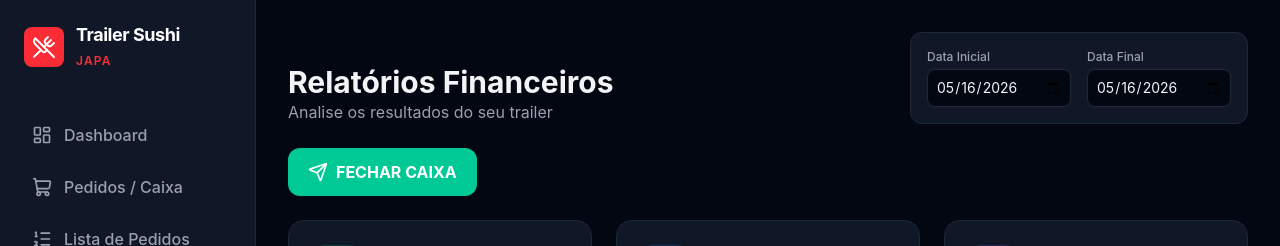
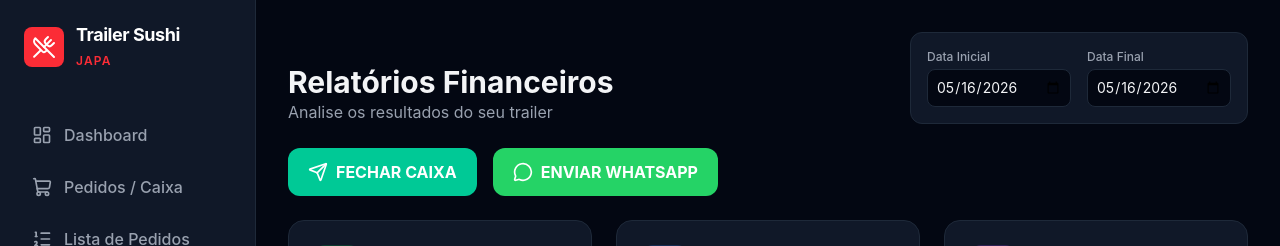
Before and after one commit to patysaemi/Sushijapaa2, a React (Vite) app: page /relatorios in a window 1280 px wide. Shown: the top 246 px of the page. Built offline with nearby package versions, Linux system fonts and the light colour scheme; no server answers; the database is empty.

Commit message:
botao whats

```diff
--- a/src/pages/Relatorios.tsx
+++ b/src/pages/Relatorios.tsx
@@ -1,7 +1,7 @@
 import { useState, useEffect } from 'react';
 import { supabase } from '../lib/supabase';
 import { startOfDay, endOfDay, format } from 'date-fns';
-import { Calendar, DollarSign, ShoppingBag, Send, AlertCircle, CheckCircle2 } from 'lucide-react';
+import { Calendar, DollarSign, ShoppingBag, Send, AlertCircle, CheckCircle2, MessageCircle } from 'lucide-react';
 import type { Pedido, PedidoItem } from '../types/database';
 
 export default function Relatorios() {
@@ -15,6 +15,8 @@ export default function Relatorios() {
 
   const [enviandoN8n, setEnviandoN8n] = useState(false);
   const [n8nStatus, setN8nStatus] = useState<'idle' | 'success' | 'error'>('idle');
+  const [enviandoWhats, setEnviandoWhats] = useState(false);
+  const [whatsStatus, setWhatsStatus] = useState<'idle' | 'success' | 'error'>('idle');
 
   useEffect(() => {
     fetchRelatorio();
@@ -115,6 +117,55 @@ export default function Relatorios() {
     }
   };
 
+  const enviarWhatsApp = async () => {
+    const webhookUrl = localStorage.getItem('n8n_webhook_url');
+
+    if (!webhookUrl) {
+      alert("Por favor, configure a URL do webhook do n8n nas Configurações.");
+      return;
+    }
+
+    setEnviandoWhats(true);
+    setWhatsStatus('idle');
+
+    try {
+      const payload = {
+        event: 'relatorio_financeiro',
+        dataInicio,
+        dataFim,
+        faturamentoTotal,
+        ticketMedio,
+        totalPedidos: pedidos.length,
+        pagamentos,
+        topProdutos: topProdutos.map(([nome, dados]) => ({
+          nome,
+          quantidade: dados.qtd,
+          receita: dados.receita
+        }))
+      };
+
+      const response = await fetch(webhookUrl, {
+        method: 'POST',
+        headers: {
+          'Content-Type': 'application/json'
+        },
+        body: JSON.stringify(payload)
+      });
+
+      if (!response.ok) {
+        throw new Error('Erro na requisição pro webhook');
+      }
+
+      setWhatsStatus('success');
+    } catch (error) {
+      console.error("Erro ao enviar whatsapp:", error);
+      setWhatsStatus('error');
+    } finally {
+      setEnviandoWhats(false);
+      setTimeout(() => setWhatsStatus('idle'), 5000);
+    }
+  };
+
   return (
     <div className="space-y-6 pb-10">
       <div className="flex flex-col md:flex-row justify-between md:items-end gap-4">
@@ -163,6 +214,15 @@ export default function Relatorios() {
           {enviandoN8n ? 'Salvando...' : 'FECHAR CAIXA'}
         </button>
 
+        <button
+          onClick={enviarWhatsApp}
+          disabled={enviandoWhats || loading}
+          className="bg-[#25D366] hover:bg-[#128C7E] text-white px-5 py-3 rounded-xl font-bold flex items-center gap-2 transition-all disabled:opacity-50"
+        >
+          <MessageCircle size={20} />
+          {enviandoWhats ? 'Enviando...' : 'ENVIAR WHATSAPP'}
+        </button>
+
         {n8nStatus === 'success' && (
           <div className="flex items-center gap-2 text-green-400 bg-green-500/10 px-4 py-3 rounded-xl">
             <CheckCircle2 size={20} /> Caixa fechado com sucesso! (Salvo no banco)
@@ -171,6 +231,17 @@ export default function Relatorios() {
         {n8nStatus === 'error' && (
           <div className="flex items-center gap-2 text-red-400 bg-red-500/10 px-4 py-3 rounded-xl">
             <AlertCircle size={20} /> Erro ao fechar caixa.
+          </div>
+        )}
+
+        {whatsStatus === 'success' && (
+          <div className="flex items-center gap-2 text-green-400 bg-green-500/10 px-4 py-3 rounded-xl">
+            <CheckCircle2 size={20} /> Relatório enviado pro WhatsApp!
+          </div>
+        )}
+        {whatsStatus === 'error' && (
+          <div className="flex items-center gap-2 text-red-400 bg-red-500/10 px-4 py-3 rounded-xl">
+            <AlertCircle size={20} /> Erro ao enviar WhatsApp.
           </div>
         )}
       </div>
```
